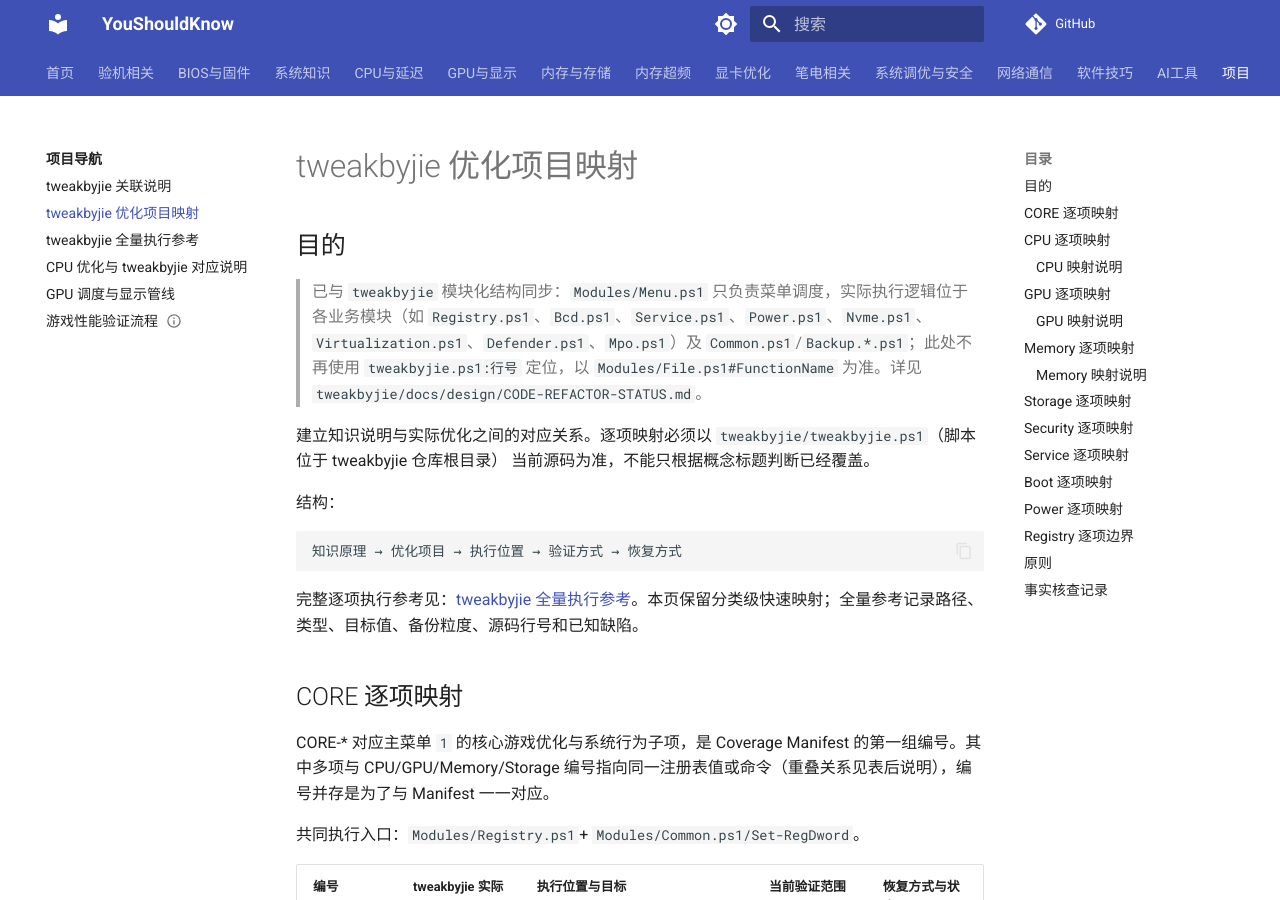
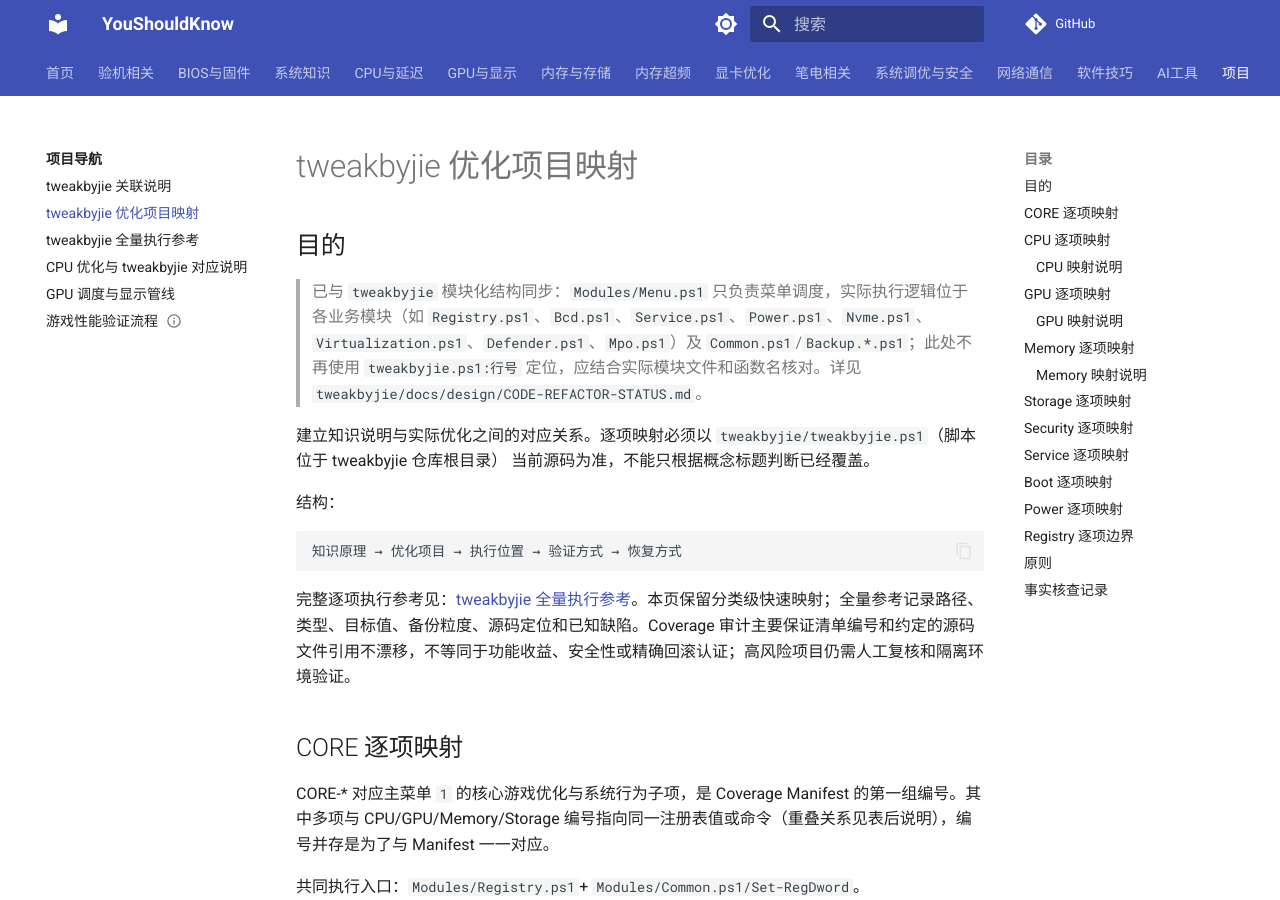
Before and after one commit to 3304711297/youshouldknow, an MkDocs documentation site: the page built from docs/项目导航/tweakbyjie-optimization-mapping.md, in a window 1280 px wide and 900 px high. Built offline with MkDocs 1.6.1 and Material for MkDocs 9.7.7, drawn with Linux system fonts in a browser that asks for light colours; comment, search, counter and statistics services are not loaded.

Commit message:
docs(linkage): 明确 Coverage 审计边界

````diff
--- a/docs/项目导航/tweakbyjie-optimization-mapping.md
+++ b/docs/项目导航/tweakbyjie-optimization-mapping.md
@@ -2,7 +2,7 @@
 
 ## 目的
 
-> 已与 `tweakbyjie` 模块化结构同步：`Modules/Menu.ps1` 只负责菜单调度，实际执行逻辑位于各业务模块（如 `Registry.ps1`、`Bcd.ps1`、`Service.ps1`、`Power.ps1`、`Nvme.ps1`、`Virtualization.ps1`、`Defender.ps1`、`Mpo.ps1`）及 `Common.ps1`/`Backup.*.ps1`；此处不再使用 `tweakbyjie.ps1:行号` 定位，以 `Modules/File.ps1#FunctionName` 为准。详见 `tweakbyjie/docs/design/CODE-REFACTOR-STATUS.md`。
+> 已与 `tweakbyjie` 模块化结构同步：`Modules/Menu.ps1` 只负责菜单调度，实际执行逻辑位于各业务模块（如 `Registry.ps1`、`Bcd.ps1`、`Service.ps1`、`Power.ps1`、`Nvme.ps1`、`Virtualization.ps1`、`Defender.ps1`、`Mpo.ps1`）及 `Common.ps1`/`Backup.*.ps1`；此处不再使用 `tweakbyjie.ps1:行号` 定位，应结合实际模块文件和函数名核对。详见 `tweakbyjie/docs/design/CODE-REFACTOR-STATUS.md`。
 
 
 建立知识说明与实际优化之间的对应关系。逐项映射必须以 `tweakbyjie/tweakbyjie.ps1`（脚本位于 tweakbyjie 仓库根目录） 当前源码为准，不能只根据概念标题判断已经覆盖。
@@ -13,7 +13,7 @@
 知识原理 → 优化项目 → 执行位置 → 验证方式 → 恢复方式
 ```
 
-完整逐项执行参考见：[tweakbyjie 全量执行参考](./tweakbyjie全量执行参考.md)。本页保留分类级快速映射；全量参考记录路径、类型、目标值、备份粒度、源码行号和已知缺陷。
+完整逐项执行参考见：[tweakbyjie 全量执行参考](./tweakbyjie全量执行参考.md)。本页保留分类级快速映射；全量参考记录路径、类型、目标值、备份粒度、源码定位和已知缺陷。Coverage 审计主要保证清单编号和约定的源码文件引用不漂移，不等同于功能收益、安全性或精确回滚认证；高风险项目仍需人工复核和隔离环境验证。
 
 ## CORE 逐项映射
 
````
